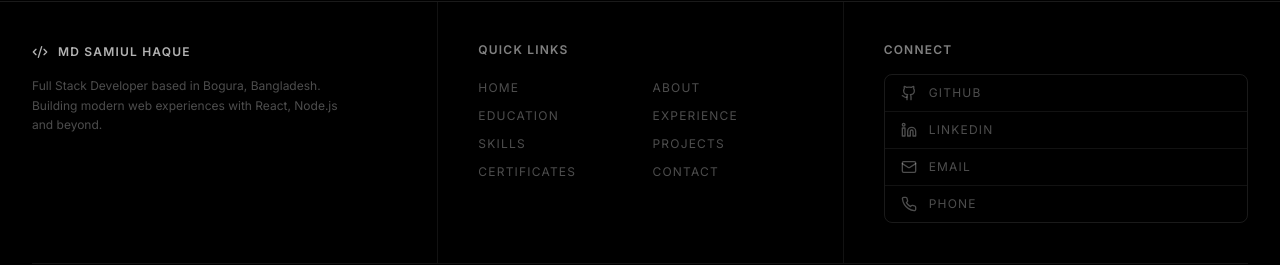
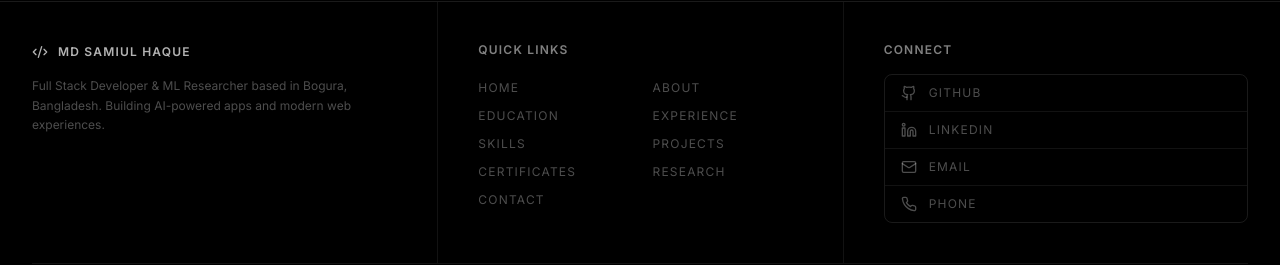
Before and after one commit to mdsamiulhaq03/Portfolio, a React (Vite) app: page / in a window 1280 px wide. Shown: the part 895-1160 px from the top of the page. Built offline with nearby package versions, Linux system fonts and the light colour scheme; no server answers.

Commit message:
content: add Research link to footer, update tagline to ML Researcher

```diff
--- a/src/components/Footer.jsx
+++ b/src/components/Footer.jsx
@@ -16,6 +16,7 @@ const Footer = () => {
         { name: "Skills", path: "/skills" },
         { name: "Projects", path: "/projects" },
         { name: "Certificates", path: "/certificates" },
+        { name: "Research", path: "/research" },
         { name: "Contact", path: "/contact" },
       ],
     },
@@ -61,8 +62,7 @@ const Footer = () => {
               </span>
             </Link>
             <p className="text-xs text-white/30 leading-relaxed max-w-xs">
-              Full Stack Developer based in Bogura, Bangladesh. Building
-              modern web experiences with React, Node.js and beyond.
+              Full Stack Developer & ML Researcher based in Bogura, Bangladesh. Building AI-powered apps and modern web experiences.
             </p>
           </div>
 
```
